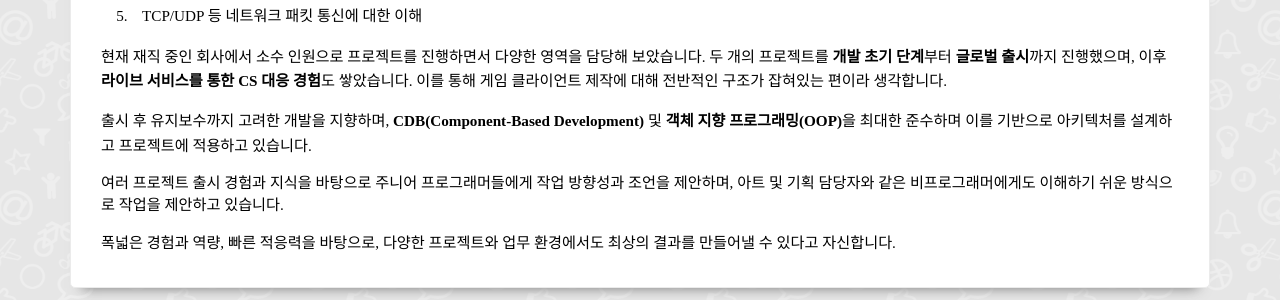
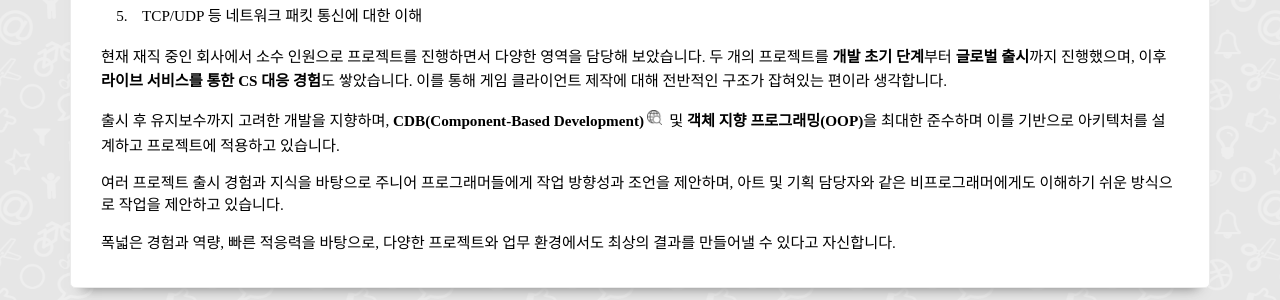
Before and after one commit to MDJ0126/Resume, a Jekyll site: the page built from index.html, in a window 1280 px wide. Shown: the part 1159-1459 px from the top of the page. Built offline with Jekyll 4.4.1, drawn with Linux system fonts in a browser that asks for light colours; some web fonts are replaced.

Commit message:
텍스트 클릭 검색 기능 추가

```diff
--- a/_includes/head.html
+++ b/_includes/head.html
@@ -24,7 +24,7 @@
 	<script src="{{ "/assets/js/postLoader.js" | relative_url }}"></script>
 	<script src="{{ "/assets/js/gallery.js" | relative_url }}"></script>
 	<script src="{{ "/assets/js/formatDate.js" | relative_url }}"></script>
-	<script src="{{ "/assets/js/copyText.js" | relative_url }}"></script>
+	<script src="{{ "/assets/js/textActions.js" | relative_url }}"></script>
 
 	<!-- CSS 등록 -->
 	<link rel="stylesheet" href="{{ "/assets/css/main.css" | relative_url }}">
--- a/_layouts/base.html
+++ b/_layouts/base.html
@@ -4,7 +4,7 @@
 <body>
     <div id="block">
         <div class="loader"></div>
-        <div>서비스 가져오는 중...</div>
+        <div>이력서 사이트 구성 중...</div>
     </div>
     <script>
         document.body.classList.add("loading");
--- a/_resume/aboutme_content.md
+++ b/_resume/aboutme_content.md
@@ -19,7 +19,7 @@
 
 현재 재직 중인 회사에서 소수 인원으로 프로젝트를 진행하면서 다양한 영역을 담당해 보았습니다. 두 개의 프로젝트를 **개발 초기 단계**부터 **글로벌 출시**까지 진행했으며, 이후 **라이브 서비스를 통한 CS 대응 경험**도 쌓았습니다. 이를 통해 게임 클라이언트 제작에 대해 전반적인 구조가 잡혀있는 편이라 생각합니다.
 
-출시 후 유지보수까지 고려한 개발을 지향하며, **CDB(Component-Based Development)** 및 **객체 지향 프로그래밍(OOP)**을 최대한 준수하며 이를 기반으로 아키텍처를 설계하고 프로젝트에 적용하고 있습니다.
+출시 후 유지보수까지 고려한 개발을 지향하며, <span class="search">**CDB(Component-Based Development)**</span> 및 **객체 지향 프로그래밍(OOP)**을 최대한 준수하며 이를 기반으로 아키텍처를 설계하고 프로젝트에 적용하고 있습니다.
 
 여러 프로젝트 출시 경험과 지식을 바탕으로 주니어 프로그래머들에게 작업 방향성과 조언을 제안하며, 아트 및 기획 담당자와 같은 비프로그래머에게도 이해하기 쉬운 방식으로 작업을 제안하고 있습니다.
 
--- a/_sass/_base.scss
+++ b/_sass/_base.scss
@@ -115,6 +115,10 @@
     cursor: pointer;
 }
 
+.search {
+    cursor: help;
+}
+
 
 footer {
     padding: 10px 0 40px;
--- a/_sass/_icon.scss
+++ b/_sass/_icon.scss
@@ -98,3 +98,17 @@
     margin: -0.5em 0.2em 0;
     vertical-align: middle;
 }
+
+.search-icon {
+    background-image: url("/Resume//assets/img/icon/search.png");
+    background-size: 1em auto;
+    background-repeat: no-repeat;
+    background-position: center center;
+    display: inline-block;
+    width: 1em;
+    height: 2em;
+    vertical-align: middle;
+    font-size: inherit;
+    margin: -0.7em 0.2em 0;
+    vertical-align: middle;
+}
--- a/assets/js/copytext.js
+++ b/assets/js/textActions.js
@@ -13,3 +13,15 @@
         element.innerHTML += '<div class="copy-icon"></div>';
     });
 });
+
+function search(element) {
+    const query = encodeURIComponent(element.innerText || element.textContent);
+    window.open(`https://www.google.com/search?q=${query}`, '_blank');
+}
+
+document.addEventListener("DOMContentLoaded", () => {
+    document.querySelectorAll(".search").forEach(element => {
+        element.setAttribute("onclick", "search(this)");
+        element.innerHTML += '<div class="search-icon"></div>';
+    });
+});
```
Also changed, not shown: assets/img/icon/search.png (added).
